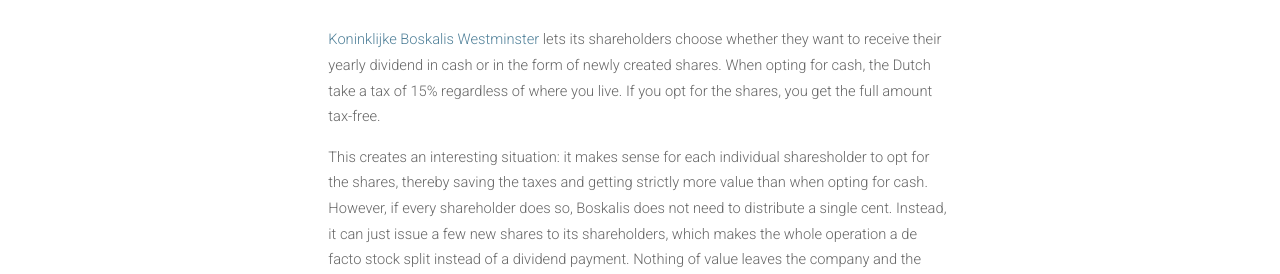
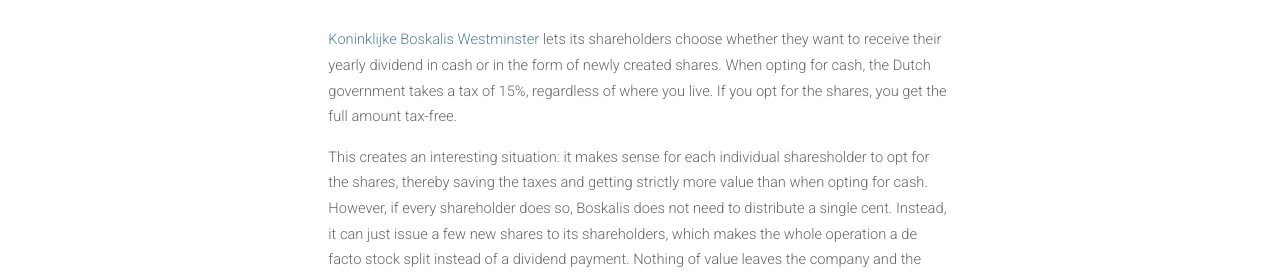
Before and after one commit to meisserecon/www, a Jekyll site: the page built from _posts/2016-05-31-Boskalis.md, in a window 1280 px wide. Shown: the part 800-1074 px from the top of the page. Built offline with Jekyll 4.4.1, drawn with Linux system fonts in a browser that asks for light colours; nearby versions of some CDN libraries.

Commit message:
Update 2016-05-31-Boskalis.md

```diff
--- a/_posts/2016-05-31-Boskalis.md
+++ b/_posts/2016-05-31-Boskalis.md
@@ -5,7 +5,7 @@
 <p><img src="/assets/images/boskalis.jpg" alt="" class="image full"></p>
 
 <a href="boskalis.com">Koninklijke Boskalis Westminster</a> lets its shareholders choose whether they want to receive their yearly
-dividend in cash or in the form of newly created shares. When opting for cash, the Dutch take a tax of 15% regardless of where you live.
+dividend in cash or in the form of newly created shares. When opting for cash, the Dutch government takes a tax of 15%, regardless of where you live.
 If you opt for the shares, you get the full amount tax-free.
 
 This creates an interesting situation: it makes sense for each individual sharesholder to opt for the shares, thereby saving the taxes
```
